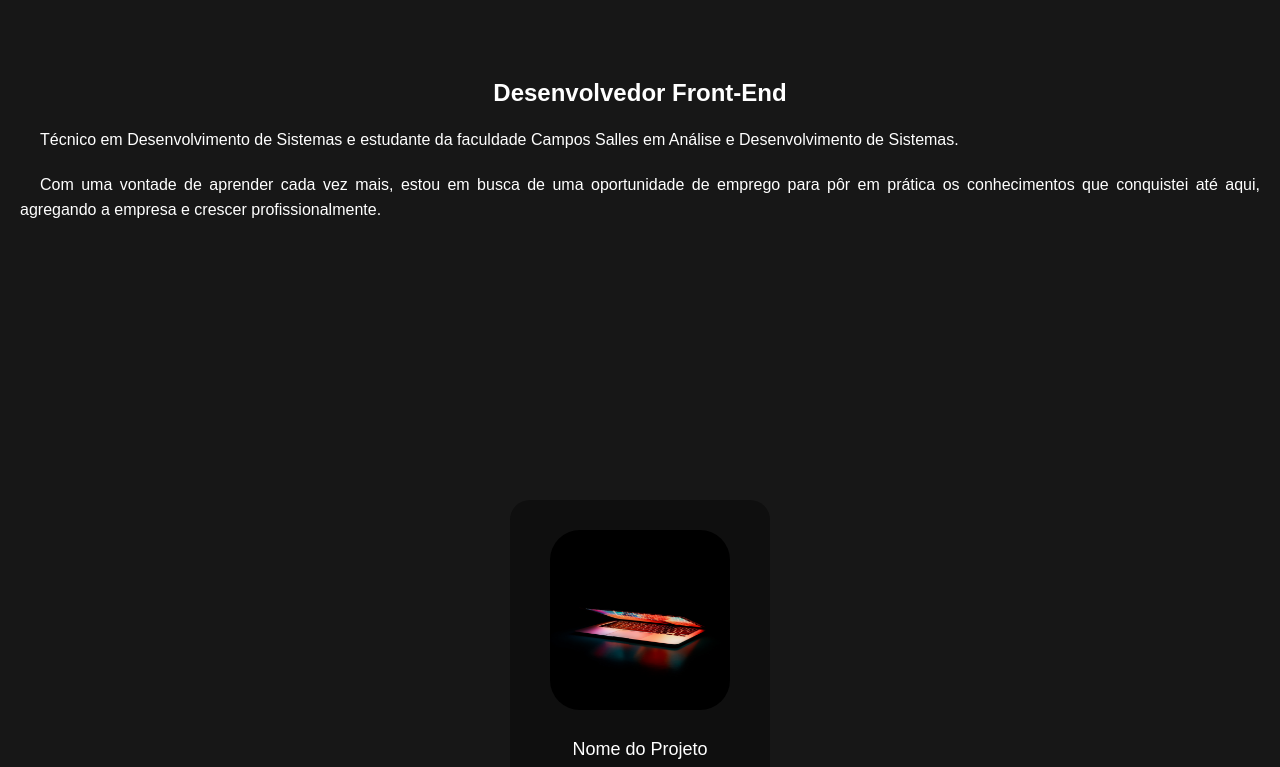
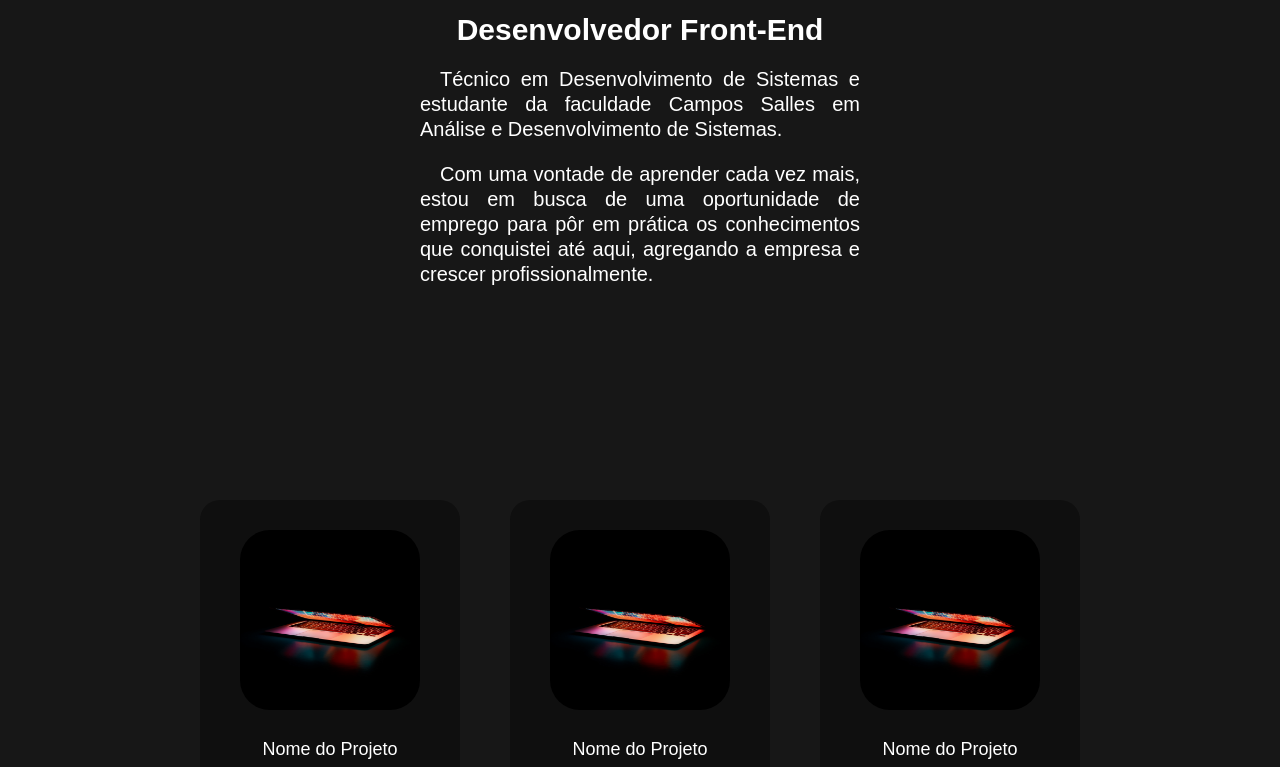
Before and after one commit to DiogoWi/portifolio, a plain HTML site: page index.html in a window 1280 px wide. Shown: the part 900-1667 px from the top of the page. Drawn offline with nearby package versions, Linux system fonts and the light colour scheme.

Commit message:
tela adaptada para tablets

```diff
--- a/style.css
+++ b/style.css
@@ -95,12 +95,18 @@ main {
     height: 40px;
 }
 
+#tecnologias img {
+    width: 40px;
+    height: 40px;
+}
+
 .imagem {
     display: none;
 }
 
 #sobre {
     display: flex;
+    justify-content: center;
     align-items: center;
     height: 500px;
     padding: 20px;
@@ -116,10 +122,11 @@ main {
 
 #projetos {
     display: flex;
-    flex-direction: column;
+    flex-wrap: wrap;
+    justify-content: center;
     align-items: center;
     gap: 50px;
-    padding-block: 100px;
+    padding: 100px 30px;
 }
 
 .card {
@@ -157,6 +164,7 @@ main {
     border-radius: 5px;
     color: white;
     padding: 4px 10px;
+    cursor: pointer;
 }
 
 .botoes ion-icon {
@@ -165,6 +173,7 @@ main {
 
 #contato {
     padding: 20px;
+    background-color: #4B4B4B;
 }
 
 #contato h2 {
@@ -204,7 +213,7 @@ main {
 }
 
 footer {
-    background-color: #4B4B4B;
+    background-color: #0F0F0F;
     text-align: center;
     padding: 20px;
 }
@@ -214,3 +223,18 @@ footer span {
     font-weight: bold;
     margin-top: 3px;
 }
+
+@media screen and (min-width: 481px) {
+    #home h1 {
+        font-size: 55px;
+    }
+
+    #sobre h2 {
+        font-size: 30px;
+    }
+
+    #sobre p {
+        width: 440px;
+        font-size: 20px;
+    }
+}
```
